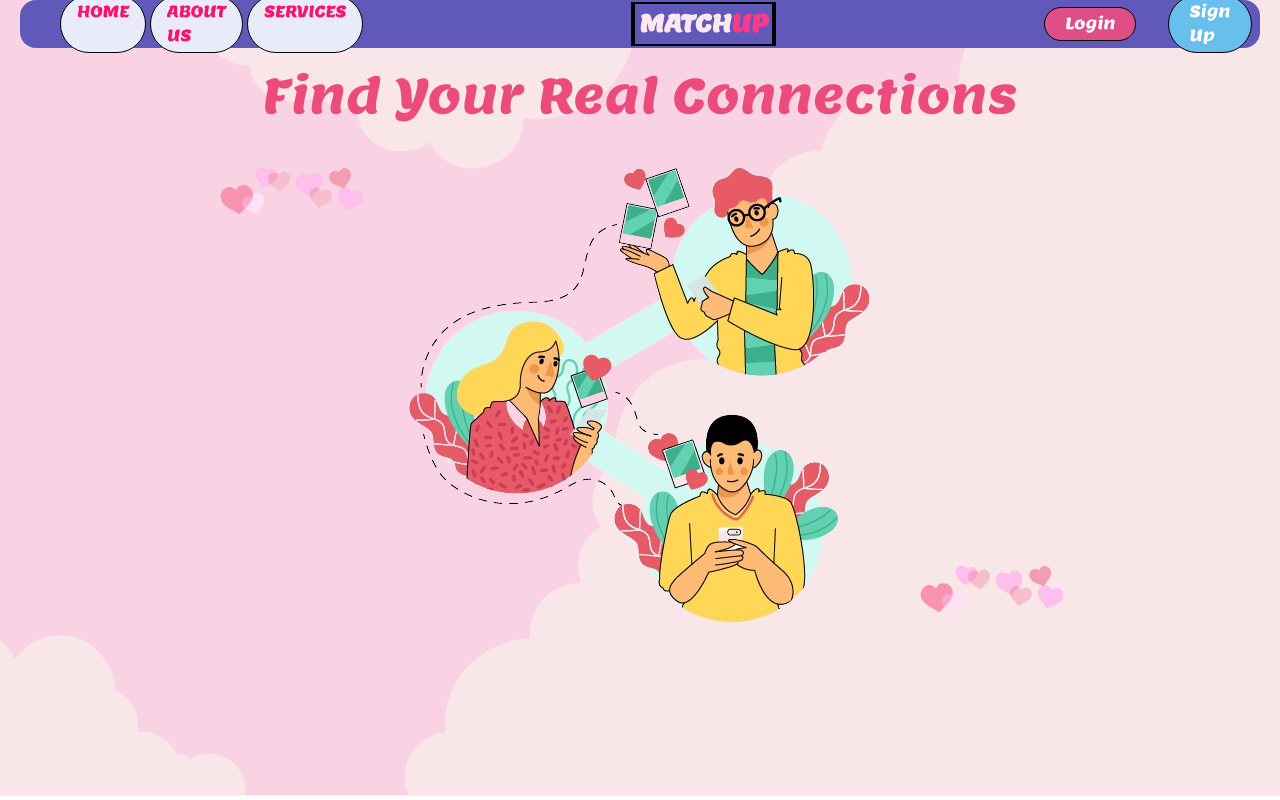
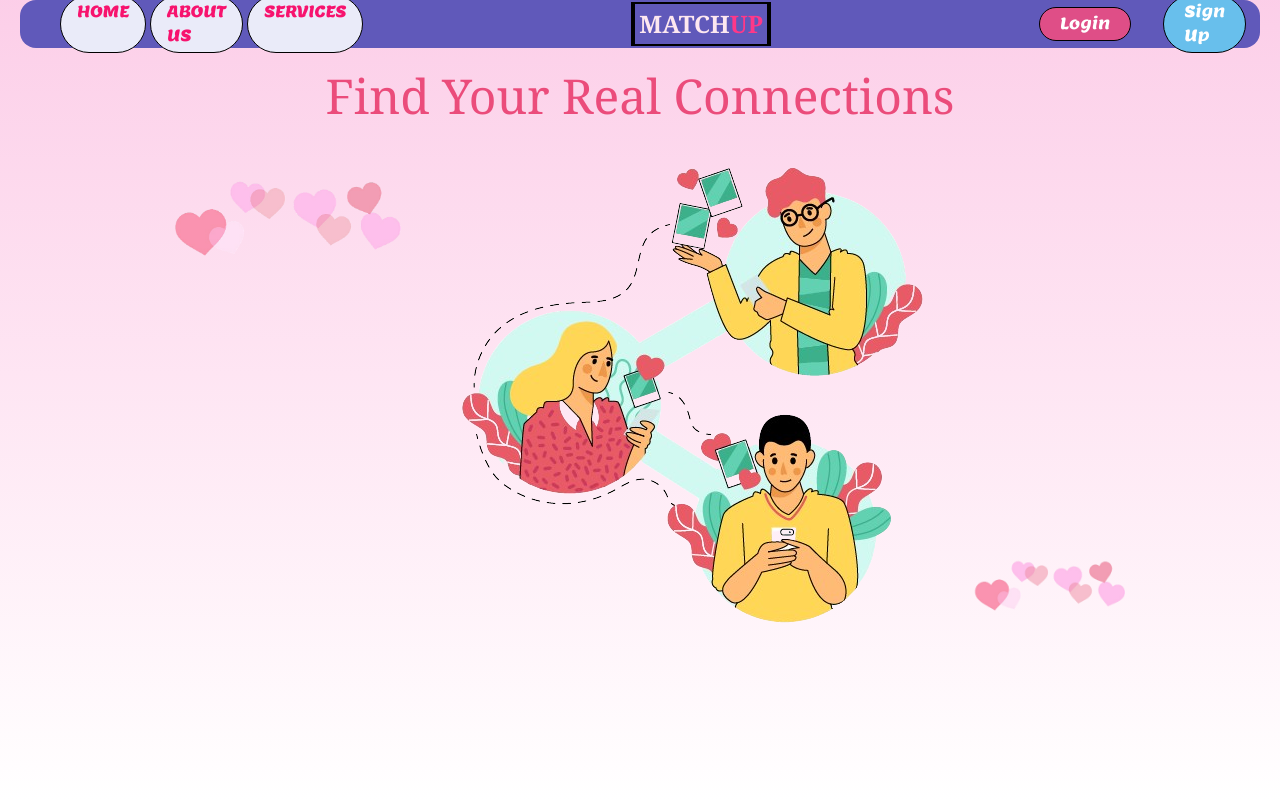
Before and after one commit to SadSloth29/MatchUp, a React (Vite) app in the folder MatchUp-React/: page / in a window 1280 px wide. Built offline with nearby package versions, Linux system fonts and the light colour scheme; a web font is replaced by a local one.

Commit message:
Made UI responsive

```diff
--- a/MatchUp-React/Pages/Home.jsx
+++ b/MatchUp-React/Pages/Home.jsx
@@ -2,7 +2,7 @@ import React from 'react'
 import NavBar from '../Components/NavBar'
 const Home = () => {
   return (
-    <div id='home' className='h-screen w-screen bg-cover bg-center bg-no-repeat'>
+    <div id='home' className='flex flex-col h-screen w-screen bg-gradient-to-b from-pink-200 to-white'>
     <NavBar isHome={true}/>
     <div className='flex justify-center items-center p-4 text-[#eb4c7b]'>
         <h1 className='text-5xl'>
@@ -11,9 +11,9 @@ const Home = () => {
         </h1>
     </div>
     <div className='flex justify-center items-center p-2'>
-        <img className="object-fill max-w-50 self-start justify-self-start"src='heart.png' alt='flower'></img>
+        <img className="object-fill max-w-1/4 self-start justify-self-start"src='heart.png' alt='flower'></img>
         <img src='BG.png' alt='bgoftexting'></img>
-        <img className="object-fill max-w-50 self-end justify-self-end"src='heart.png' alt='flower'></img>
+        <img className="object-fill max-w-1/6 self-end justify-self-end"src='heart.png' alt='flower'></img>
     </div>
     </div>
   )
--- a/MatchUp-React/Pages/Login.jsx
+++ b/MatchUp-React/Pages/Login.jsx
@@ -143,7 +143,7 @@ if (!isLoggedIn) {
 
   return (
 
-    <div id='login' className='flex flex-col items-center h-screen w-screen bg-cover bg-center bg-no-repeat'>
+    <div id='login' className='flex flex-col items-center h-screen w-screen bg-gradient-to-b from-pink-300 to-white'>
     <NavBar isHome={false} />
     <h2 className="text-2xl font-bold mb-4  text-[#e97ca3]">{isSignUp?"Sign Up":"Login"}</h2>
     <div id='main-section' className='flex gap-6'>
--- a/MatchUp-React/src/index.css
+++ b/MatchUp-React/src/index.css
@@ -4,15 +4,9 @@ html,body{
     border: 0;
 
 }
-#home,#login{
-    background-image: url('../public/Background.png');
-    background-size: cover;
-    background-position: center;
-    background-repeat: no-repeat;
-    height: 100vh;
-}
+
 h1,h2{
-    font-family: "Lemon", serif;
+    font-family: Georgia, 'Times New Roman', Times, serif;
 }
 label,input,select,p{
     font-family: system-ui, -apple-system, BlinkMacSystemFont, 'Segoe UI', Roboto, Oxygen, Ubuntu, Cantarell, 'Open Sans', 'Helvetica Neue', sans-serif;
@@ -23,9 +17,15 @@ label,input,select,p{
 nav{
     font-family: "Lemon",serif;
 }
-#profile_name,h3,.profile_info,#ddm{
+#profile_name,h3,.profile_info,#ddm,#settings{
     font-family:Georgia, 'Times New Roman', Times, serif;
     font-size: 20px;
     font-weight: 100;
     color: black;
 }
+h4{
+    font-family: system-ui, -apple-system, BlinkMacSystemFont, 'Segoe UI', Roboto, Oxygen, Ubuntu, Cantarell, 'Open Sans', 'Helvetica Neue', sans-serif;
+    font-size: 20px;
+    font-weight: 400;
+    color: black;
+}
```
